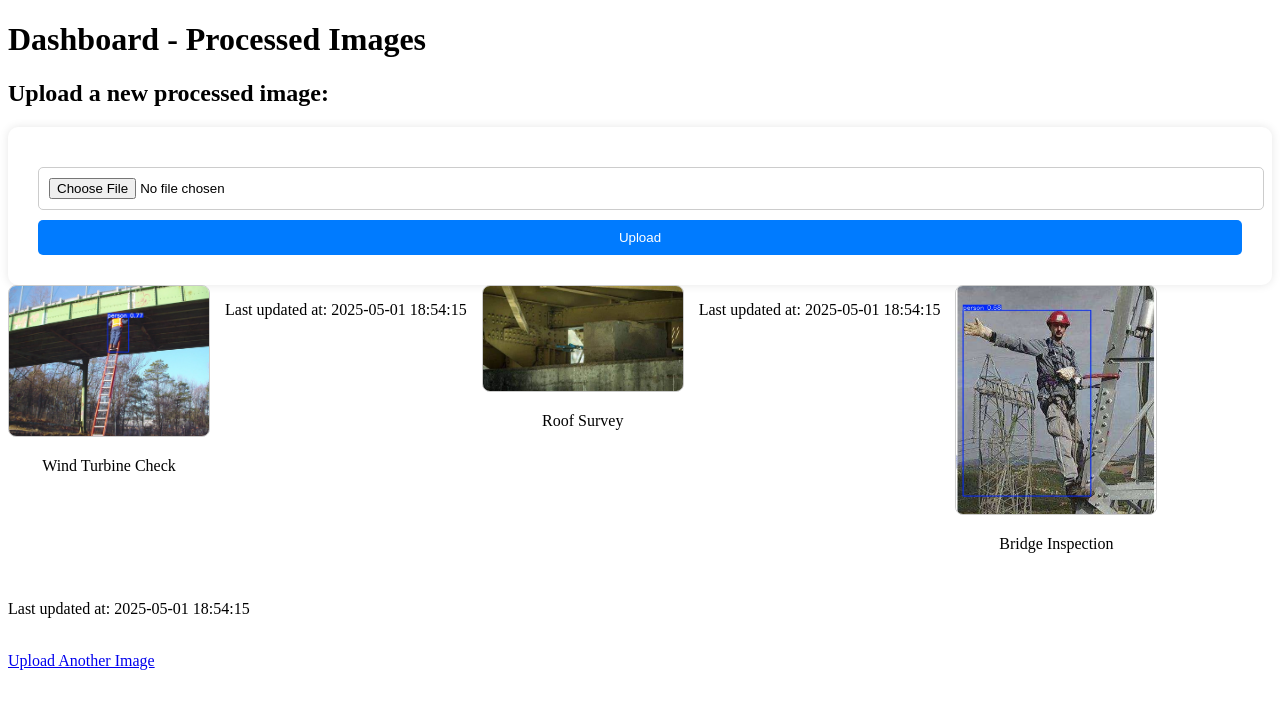
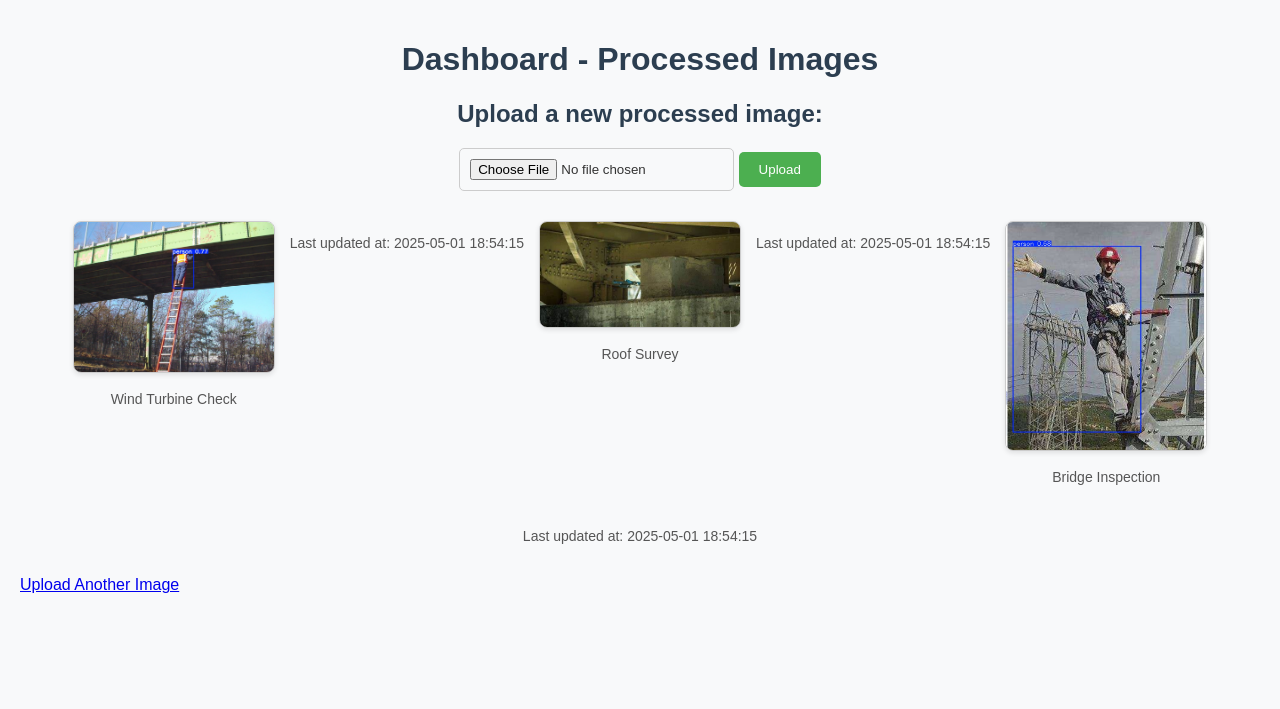
Before and after one commit to InfraVue/infravue-flask-app, a Flask app: page /dashboard in a window 1280 px wide. Shown: the top 709 px of the page. Run offline with Flask 3, Linux system fonts and the light colour scheme.

Commit message:
Update style.css

```diff
--- a/static/style.css
+++ b/static/style.css
@@ -1,34 +1,63 @@
-hbody {
+body {
   font-family: Arial, sans-serif;
-  background-color: #f2f2f2;
-  display: flex;
-  justify-content: center;
-  align-items: center;
-  height: 100vh;
+  background-color: #f8f9fa;
+  color: #333;
+  margin: 0;
+  padding: 20px;
+}
+
+h1, h2 {
+  text-align: center;
+  color: #2c3e50;
 }
 
 form {
-  background-color: white;
-  padding: 30px;
-  border-radius: 10px;
-  box-shadow: 0 0 10px rgba(0,0,0,0.1);
+  text-align: center;
+  margin-bottom: 30px;
 }
 
-input, button {
-  width: 100%;
+input[type="file"] {
   padding: 10px;
-  margin-top: 10px;
+  border: 1px solid #ccc;
   border-radius: 5px;
-  border: 1px solid #ccc;
 }
 
 button {
-  background-color: #007BFF;
+  background-color: #4CAF50;
   color: white;
+  padding: 10px 20px;
   border: none;
+  border-radius: 5px;
   cursor: pointer;
 }
 
 button:hover {
-  background-color: #0056b3;
+  background-color: #45a049;
 }
+
+.gallery {
+  display: flex;
+  flex-wrap: wrap;
+  gap: 20px;
+  justify-content: center;
+}
+
+.gallery img {
+  width: 200px;
+  height: auto;
+  border: 1px solid #ddd;
+  border-radius: 8px;
+  box-shadow: 0 2px 5px rgba(0,0,0,0.1);
+  transition: transform 0.2s;
+}
+
+.gallery img:hover {
+  transform: scale(1.05);
+  box-shadow: 0 4px 10px rgba(0,0,0,0.2);
+}
+
+p {
+  text-align: center;
+  font-size: 14px;
+  color: #555;
+}
```
